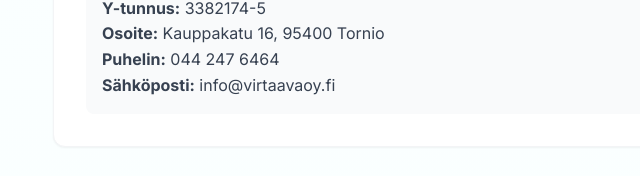
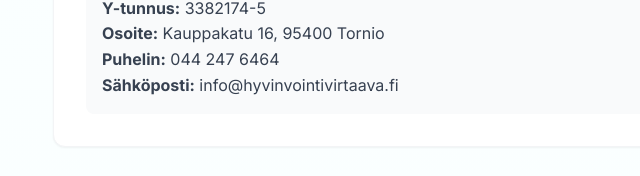
Before and after one commit to ArcticCoderGuy/Virtaava-Oy, a website built with Vite: page terms.html in a window 1280 px wide. Shown: the part 754-930 px from the top of the page, 163-803 px from the left. Built offline with nearby package versions, Linux system fonts and the light colour scheme.

Commit message:
Päivitetty Saatavuus tiedon sähköposti

```diff
--- a/terms.html
+++ b/terms.html
@@ -72,7 +72,7 @@
                             <p><strong>Y-tunnus:</strong> 3382174-5</p>
                             <p><strong>Osoite:</strong> Kauppakatu 16, 95400 Tornio</p>
                             <p><strong>Puhelin:</strong> 044 247 6464</p>
-                            <p><strong>Sähköposti:</strong> info@virtaavaoy.fi</p>
+                            <p><strong>Sähköposti:</strong> info@hyvinvointivirtaava.fi</p>
                         </div>
                     </div>
                 </section>
@@ -289,8 +289,8 @@
                         <div class="space-y-2">
                             <p class="text-gray-700">
                                 <strong>Sähköposti:</strong>
-                                <a href="mailto:info@virtaavaoy.fi" class="text-medical-blue hover:underline ml-1">
-                                    info@virtaavaoy.fi
+                                <a href="mailto:info@hyvinvointivirtaava.fi" class="text-medical-blue hover:underline ml-1">
+                                    info@hyvinvointivirtaava.fi
                                 </a>
                             </p>
                             <p class="text-gray-700">
```
Also changed, not shown: accessibility.html (+2 -2 lines), cookies.html (+1 -1 lines), privacy.html (+1 -1 lines).
